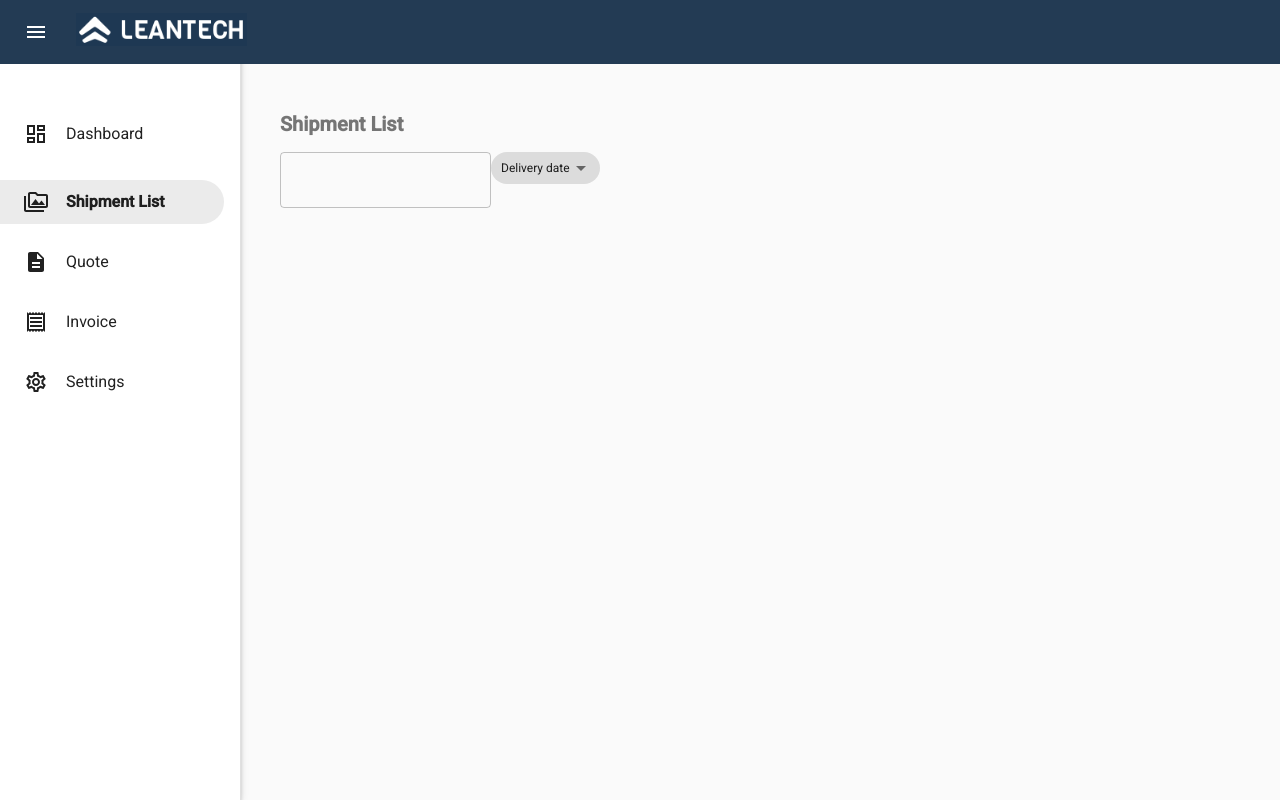
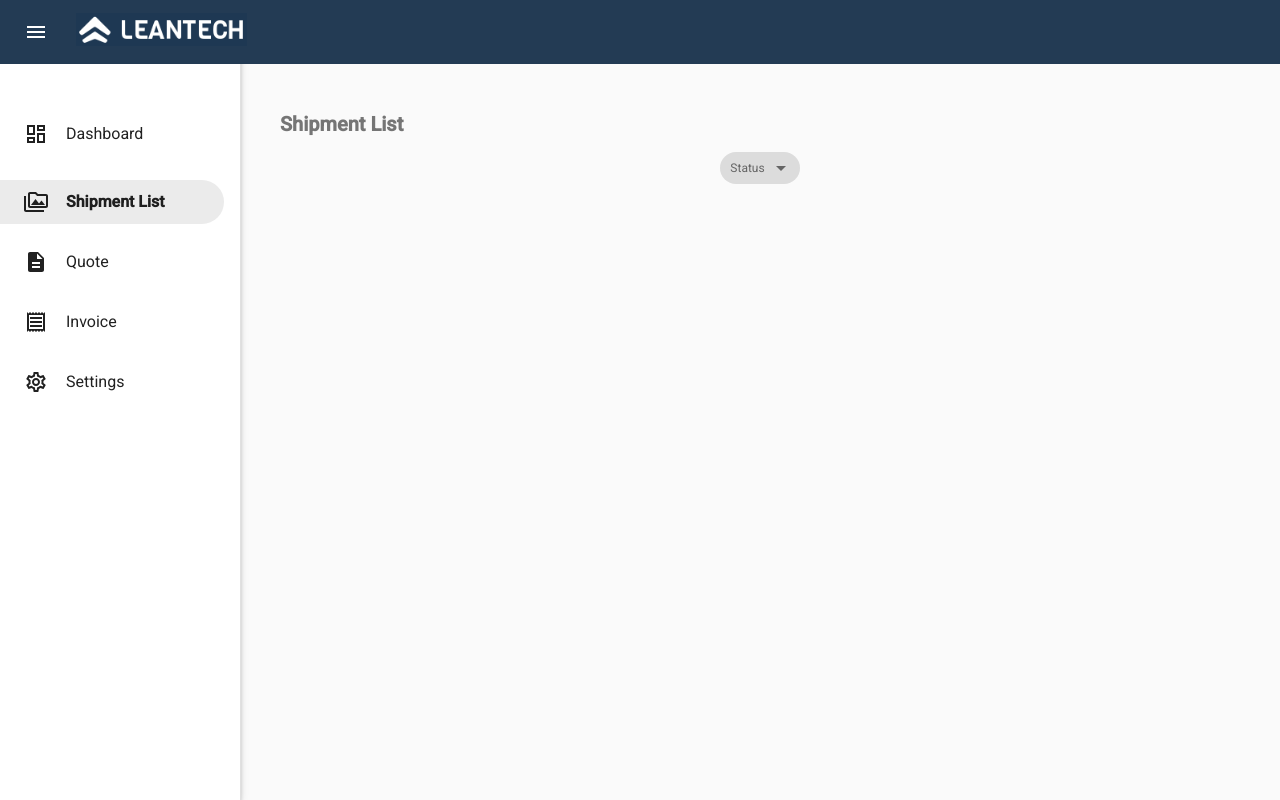
Before and after one commit to Brian-LeanTech/lean_tech_frontend_test, a React (Create React App) app: page /shipment-list in a window 1280 px wide. Built offline with nearby package versions, Linux system fonts and the light colour scheme.

Commit message:
Parameterize select component.

```diff
--- a/src/components/filters/Filters.jsx
+++ b/src/components/filters/Filters.jsx
@@ -1,16 +1,39 @@
 //  libraries
 import React from 'react';
 import TextField from '@material-ui/core/TextField';
+import Box from '@material-ui/core/Box';
 import Select from 'components/select/Select';
 
-// import useStyles from './styles';
+import useStyles from './styles';
+
+const filters = [
+  {
+    label: 'Status',
+    options: [
+      {
+        value: 'delivered',
+        itemLabel: 'Delivered',
+      },
+      {
+        value: 'In transit',
+        itemLabel: 'in transit',
+      },
+      {
+        value: 'Picked up',
+        itemLabel: 'Picked up',
+      },
+    ],
+  },
+];
 
 function Filters() {
+  const classes = useStyles();
+
   return (
-    <div>
-      <TextField variant='outlined' />
-      <Select />
-    </div>
+    <Box display='flex' justifyContent='center' alignItems='center'>
+      <TextField className={classes.searchInput} variant='outlined' />
+      {filters.map((filter) => <Select label={filter.label} options={filter.options} />)}
+    </Box>
   );
 }
 
--- a/src/components/filters/styles.js
+++ b/src/components/filters/styles.js
@@ -1,4 +1,7 @@
 import { makeStyles } from '@material-ui/core/styles';
 
 export default makeStyles(() => ({
+  searchInput: {
+    display: 'none',
+  },
 }));
--- a/src/components/select/Select.jsx
+++ b/src/components/select/Select.jsx
@@ -1,5 +1,6 @@
 //  libraries
 import React from 'react';
+import PropTypes from 'prop-types';
 import FormControl from '@material-ui/core/FormControl';
 import MuiSelect from '@material-ui/core/Select';
 import MenuItem from '@material-ui/core/MenuItem';
@@ -8,10 +9,9 @@ import InputLabel from '@material-ui/core/InputLabel';
 //  styles
 import useStyles from './styles';
 
-function Select() {
+function Select({ label, options }) {
   const classes = useStyles();
   const [age, setAge] = React.useState('');
-  const label = 'Delivery date';
   const handleChange = (event) => {
     setAge(event.target.value);
   };
@@ -28,16 +28,19 @@ function Select() {
         autoWidth
         label={label}
       >
-        <MenuItem value=''>
-          <em>None</em>
-        </MenuItem>
-        <MenuItem value={10}>Ten</MenuItem>
-        <MenuItem value={20}>Twenty</MenuItem>
-        <MenuItem value={30}>Thirty</MenuItem>
-        <MenuItem value={30}>Status test test</MenuItem>
+        <MenuItem value=''><em>None</em></MenuItem>
+        {options.map((option) => <MenuItem value={option.value}>{option.itemLabel}</MenuItem>)}
       </MuiSelect>
     </FormControl>
   );
 }
 
+Select.propTypes = {
+  label: PropTypes.string.isRequired,
+  options: PropTypes.arrayOf({
+    value: PropTypes.oneOf([PropTypes.number, PropTypes.string]),
+    itemLabel: PropTypes.string,
+  }).isRequired,
+};
+
 export default Select;
--- a/src/components/select/styles.js
+++ b/src/components/select/styles.js
@@ -4,27 +4,24 @@ const height = 32;
 const fontSize = 12;
 const borderRadius = 35;
 
-export default makeStyles((theme) => ({
+export default makeStyles(() => ({
   formControl: {
     backgroundColor: 'rgba(99, 99, 99, .2)',
     height,
     borderRadius,
     '& fieldset': {
       borderColor: 'rgba(99, 99, 99, 0)',
-      '& .MuiOutlinedInput-root:hover .MuiOutlinedInput-notchedOutline': {
-        borderColor: 'red',
-      },
     },
   },
   inputLabel: {
     fontSize,
-    color: theme.palette.text.primary,
+    color: 'rgba(0, 0, 0, .54)',
     transform: `translate(10px, ${height / (fontSize * 0.26)}px) scale(1)`,
     paddingTop: 0,
     paddingBottom: 0,
     height: 'auto',
     position: 'relative',
-    paddingRight: 40,
+    paddingRight: 45,
     svg: {
       top: fontSize * 0.5,
     },
```
